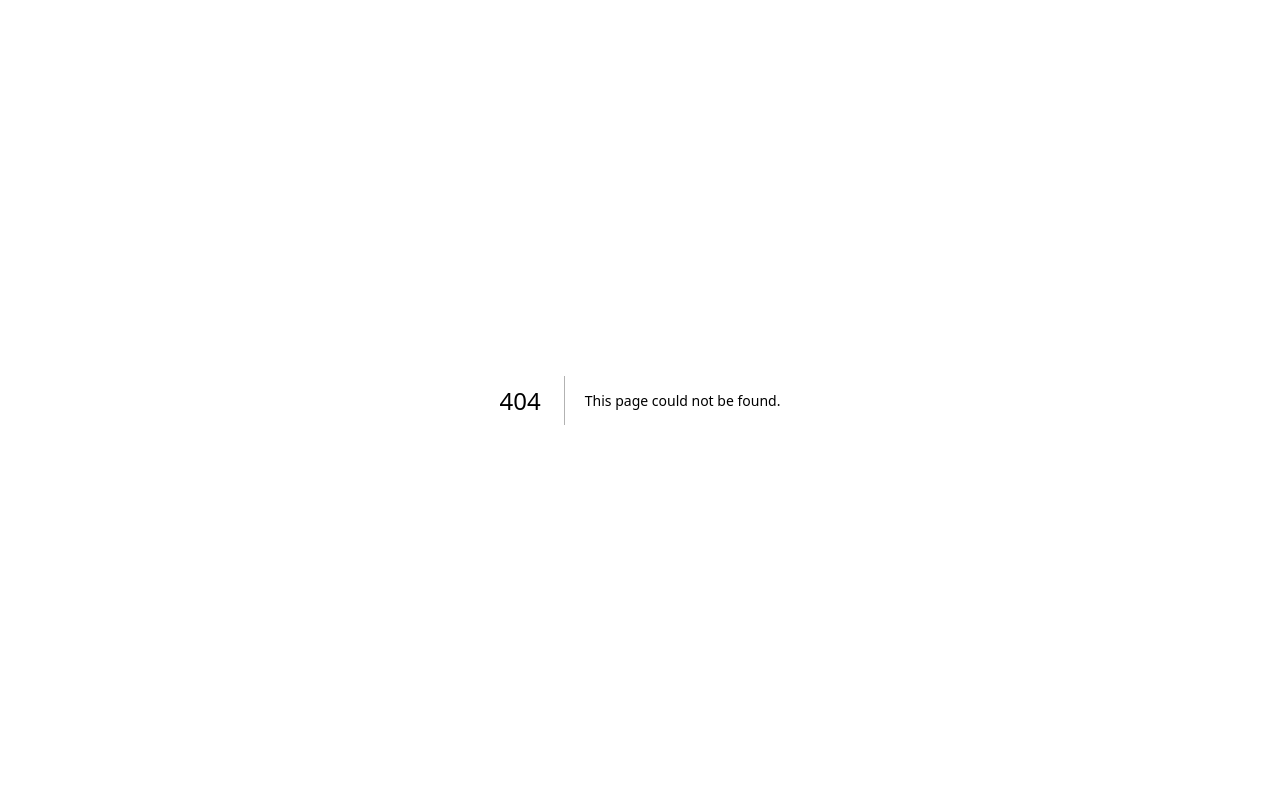
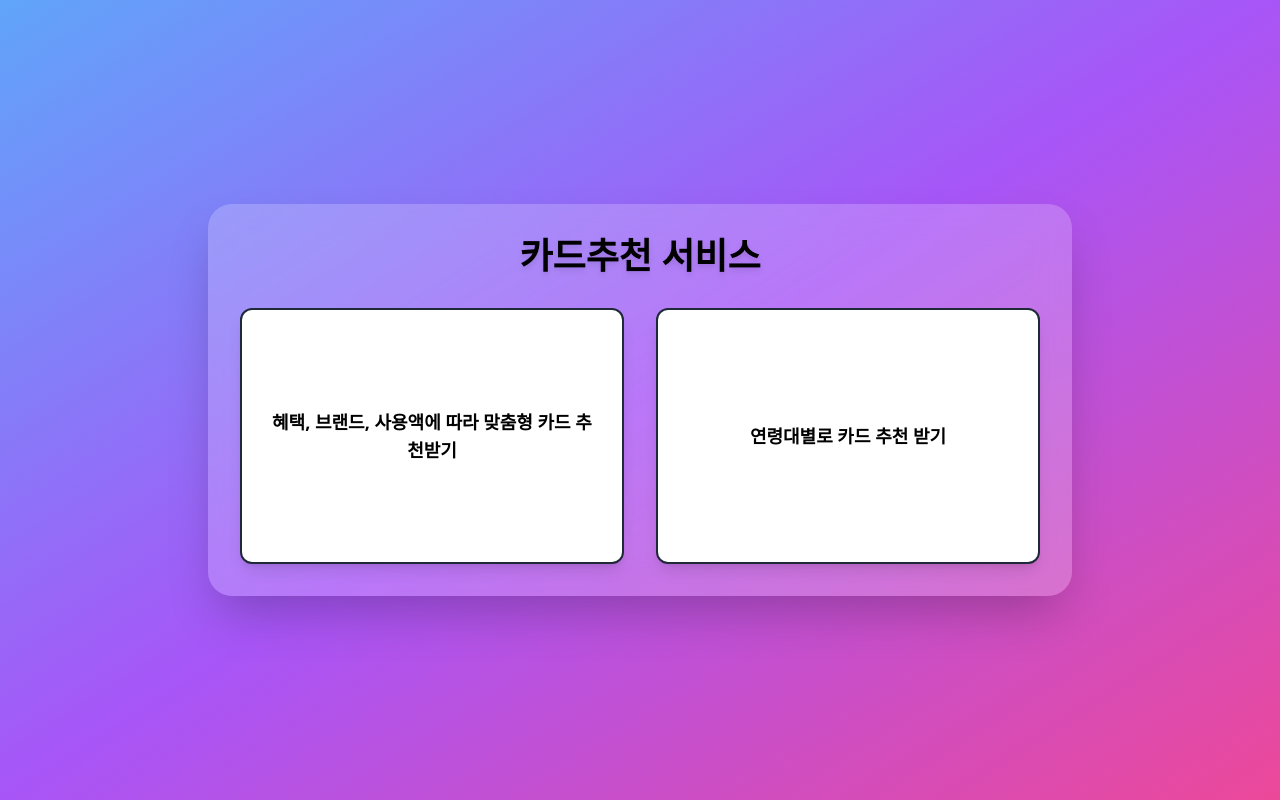
Before and after one commit to YoonCY9/card-recommend-project, a Next.js app in the folder card-front/: page /main in a window 1280 px wide. Before the commit this address had no page. Built offline with nearby package versions, Linux system fonts and the light colour scheme.

Commit message:
feat : main 페이지 구현

```diff
--- /dev/null
+++ b/card-front/app/main/page.tsx
@@ -0,0 +1,31 @@
+import Link from 'next/link';
+
+export default function Home() {
+    return (
+        <div className="min-h-screen bg-gradient-to-br from-blue-400 via-purple-500 to-pink-500 flex items-center justify-center p-8">
+            <div className="bg-white bg-opacity-20 backdrop-blur-lg rounded-3xl p-8 shadow-2xl">
+                <h1 className="text-center text-4xl font-bold text-black mb-8 drop-shadow-md">
+                    카드추천 서비스
+                </h1>
+
+                <div className="flex flex-col md:flex-row gap-8">
+                    <Link href="http://localhost:3000">
+                        <div className="flex h-64 w-96 cursor-pointer items-center justify-center rounded-xl bg-white text-black border-2 border-gray-800 shadow-lg transition-all hover:shadow-xl hover:scale-105 p-6">
+                            <p className="text-center text-lg font-semibold">
+                                혜택, 브랜드, 사용액에 따라 맞춤형 카드 추천받기
+                            </p>
+                        </div>
+                    </Link>
+
+                    <Link href="http://localhost:3000/cards">
+                        <div className="flex h-64 w-96 cursor-pointer items-center justify-center rounded-xl bg-white text-black border-2 border-gray-800 shadow-lg transition-all hover:shadow-xl hover:scale-105 p-6">
+                            <p className="text-center text-lg font-semibold">
+                                연령대별로 카드 추천 받기
+                            </p>
+                        </div>
+                    </Link>
+                </div>
+            </div>
+        </div>
+    );
+}
```
Also changed, not shown: 1 other file (tests, documents, lock files or other folders).
